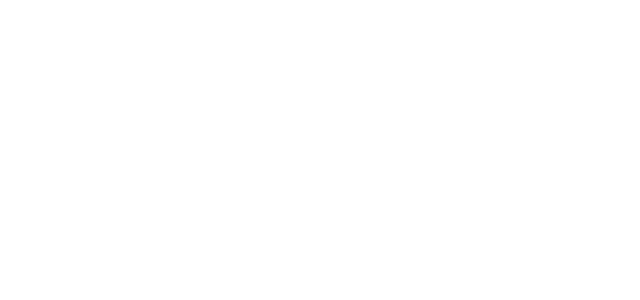
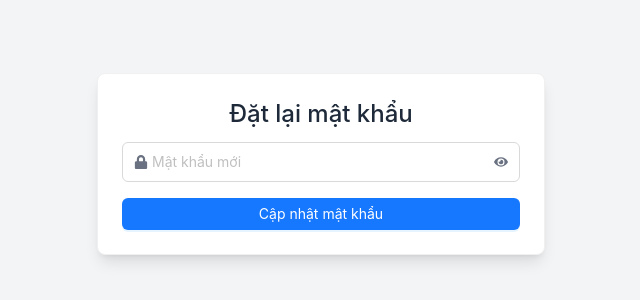
Before and after one commit to tuanpham772k3/tram-tri-thuc, a React (Vite) app in the folder frontend-tram-tri-thuc/: page /reset-password in a window 1280 px wide. Before the commit this address had no page. Shown: the part 236-536 px from the top of the page, without its empty margins (319-959 px from the left). Built offline with nearby package versions, Linux system fonts and the light colour scheme.

Commit message:
thêm giao diện, xử lý form, gọi API, Reset-password

```diff
--- a/frontend-tram-tri-thuc/src/App.jsx
+++ b/frontend-tram-tri-thuc/src/App.jsx
@@ -2,6 +2,7 @@
 import Register from "./components/Auth/Register/Register";
 import Login from "./components/Auth/Login/Login";
 import ForgotPassword from "./components/Auth/ForgotPassword/ForgotPassword";
+import ResetPassword from "./components/Auth/ResetPassword/ResetPassword";
 
 function App() {
     return (
@@ -11,6 +12,7 @@
                 <Route path="/login" element={<Login />} />
                 <Route path="/register" element={<Register />} />
                 <Route path="/forgot-password" element={<ForgotPassword />} />
+                <Route path="/reset-password" element={<ResetPassword />} />
                 {/* <Route path="/dashboard" element={<Dashboard />} /> */}
                 <Route path="/" element={<Login />} />
             </Routes>
--- /dev/null
+++ b/frontend-tram-tri-thuc/src/components/Auth/ResetPassword/ResetPassword.jsx
@@ -0,0 +1,67 @@
+import React, { useState } from "react";
+import { Button, Card, Input } from "antd";
+import { FaEye, FaEyeSlash, FaLock } from "react-icons/fa";
+import { useDispatch, useSelector } from "react-redux";
+import { useSearchParams, useNavigate } from "react-router-dom";
+import { resetPassword } from "../../../features/authSlice";
+
+const ResetPassword = () => {
+    const [showPassword, setShowPassword] = useState(false);
+    const [newPassword, setNewPassword] = useState("");
+    const [searchParams] = useSearchParams();
+    const token = searchParams.get("token");
+    const dispatch = useDispatch();
+    const navigate = useNavigate();
+    const { loading, error, message } = useSelector((state) => state.auth);
+
+    const handleSubmit = async (e) => {
+        e.preventDefault();
+        await dispatch(resetPassword({ token, newPassword }));
+        if (message) {
+            navigate("/login");
+        }
+    };
+
+    return (
+        <div className="flex items-center justify-center min-h-screen bg-gray-100">
+            <Card className="w-full max-w-md p-6 shadow-lg rounded-xl">
+                <h2 className="text-2xl font-bold text-center text-gray-800 mb-4">
+                    Đặt lại mật khẩu
+                </h2>
+                {error && <p className="text-red-500 text-center">{error}</p>}
+                {message && (
+                    <p className="text-green-500 text-center">{message}</p>
+                )}
+                <form className="space-y-4" onSubmit={handleSubmit}>
+                    <Input
+                        prefix={<FaLock className="text-gray-500" />}
+                        type={showPassword ? "text" : "password"}
+                        placeholder="Mật khẩu mới"
+                        className="h-10"
+                        value={newPassword}
+                        onChange={(e) => setNewPassword(e.target.value)}
+                        suffix={
+                            <span
+                                className="cursor-pointer text-gray-500"
+                                onClick={() => setShowPassword(!showPassword)}
+                            >
+                                {showPassword ? <FaEyeSlash /> : <FaEye />}
+                            </span>
+                        }
+                        required
+                    />
+                    <Button
+                        type="primary"
+                        className="w-full bg-blue-600 hover:bg-blue-700 text-white font-semibold py-2 rounded-lg"
+                        htmlType="submit"
+                        loading={loading}
+                    >
+                        Cập nhật mật khẩu
+                    </Button>
+                </form>
+            </Card>
+        </div>
+    );
+};
+
+export default ResetPassword;
--- a/frontend-tram-tri-thuc/src/features/authSlice.js
+++ b/frontend-tram-tri-thuc/src/features/authSlice.js
@@ -4,7 +4,7 @@
 // Base URL của backend (thay đổi theo cấu hình của bạn)
 const API_URL = "http://localhost:5000/api/auth";
 
-// Async thunks cho các API
+// Thunk để gửi yêu cầu đăng ký
 export const register = createAsyncThunk(
     "auth/register",
     async (userData, { rejectWithValue }) => {
@@ -17,6 +17,7 @@
     }
 );
 
+// Thunk để gửi yêu cầu đăng nhập
 export const login = createAsyncThunk(
     "auth/login",
     async (credentials, { rejectWithValue }) => {
@@ -30,12 +31,29 @@
     }
 );
 
+// Thunk để gửi yêu cầu quên mật khẩu
 export const forgotPassword = createAsyncThunk(
     "auth/forgotPassword",
     async (email, { rejectWithValue }) => {
         try {
             const response = await axios.post(`${API_URL}/forgot-password`, {
                 email,
+            });
+            return response.data;
+        } catch (error) {
+            return rejectWithValue(error.response.data);
+        }
+    }
+);
+
+// Thunk để đặt lại mật khẩu
+export const resetPassword = createAsyncThunk(
+    "auth/resetPassword",
+    async ({ token, newPassword }, { rejectWithValue }) => {
+        try {
+            const response = await axios.post(`${API_URL}/reset-password`, {
+                token,
+                newPassword,
             });
             return response.data;
         } catch (error) {
@@ -101,6 +119,21 @@
             state.loading = false;
             state.error = action.payload?.message || "Gửi yêu cầu thất bại";
         });
+
+        // Reset Password
+        builder.addCase(resetPassword.pending, (state) => {
+            state.loading = true;
+            state.error = null;
+        });
+        builder.addCase(resetPassword.fulfilled, (state, action) => {
+            state.loading = false;
+            state.message = action.payload.message;
+        });
+        builder.addCase(resetPassword.rejected, (state, action) => {
+            state.loading = false;
+            state.error =
+                action.payload?.message || "Đặt lại mật khẩu thất bại";
+        });
     },
 });
 
```
